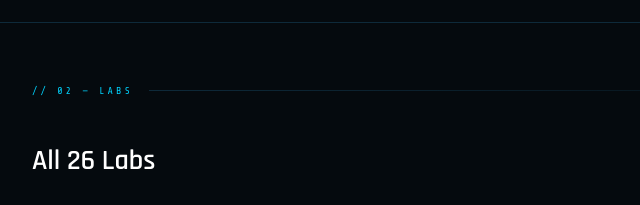
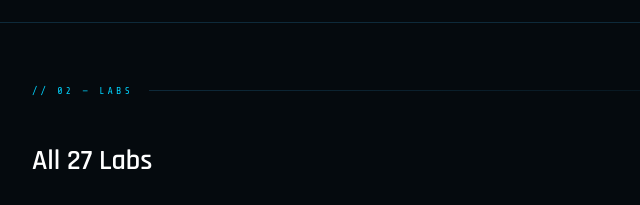
Before and after one commit to RouteToRoot/RouteToRoot.github.io, a plain HTML site: page index.html in a window 1280 px wide. Shown: the part 1100-1305 px from the top of the page, 98-738 px from the left. Drawn offline with nearby package versions, Linux system fonts and the light colour scheme.

Commit message:
Update index.html

```diff
--- a/index.html
+++ b/index.html
@@ -346,7 +346,7 @@
     <span class="section-label">// 02 — LABS</span>
     <div class="section-line"></div>
   </div>
-  <h2>All 26 Labs</h2>
+  <h2>All 27 Labs</h2>
 
   <div class="lab-grid" style="margin-top:24px;">
 
```
